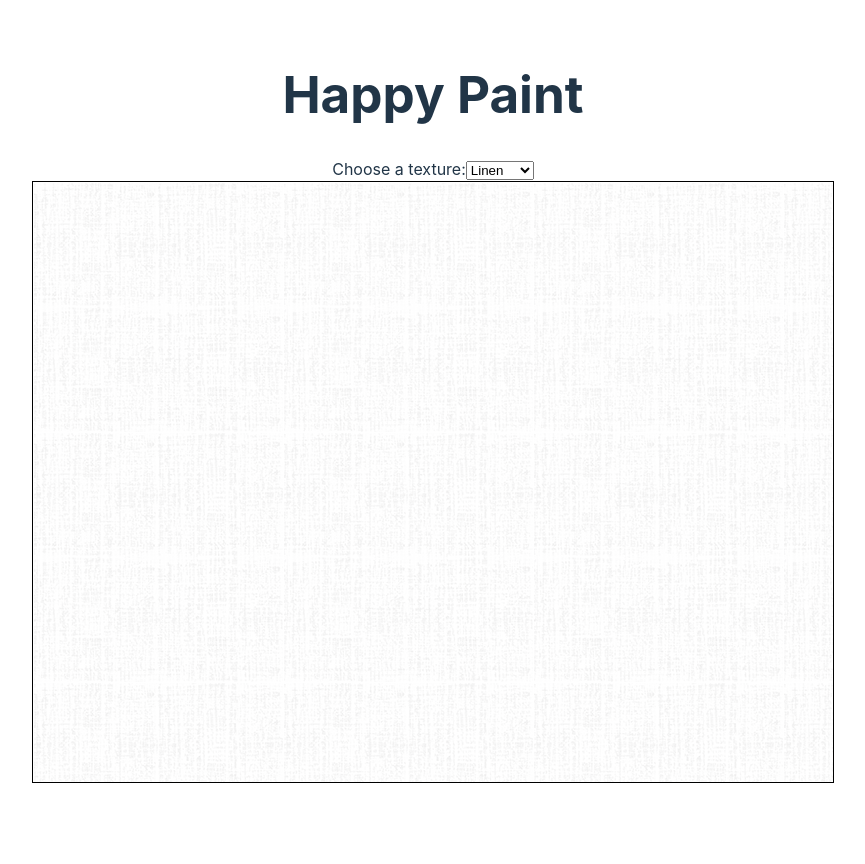
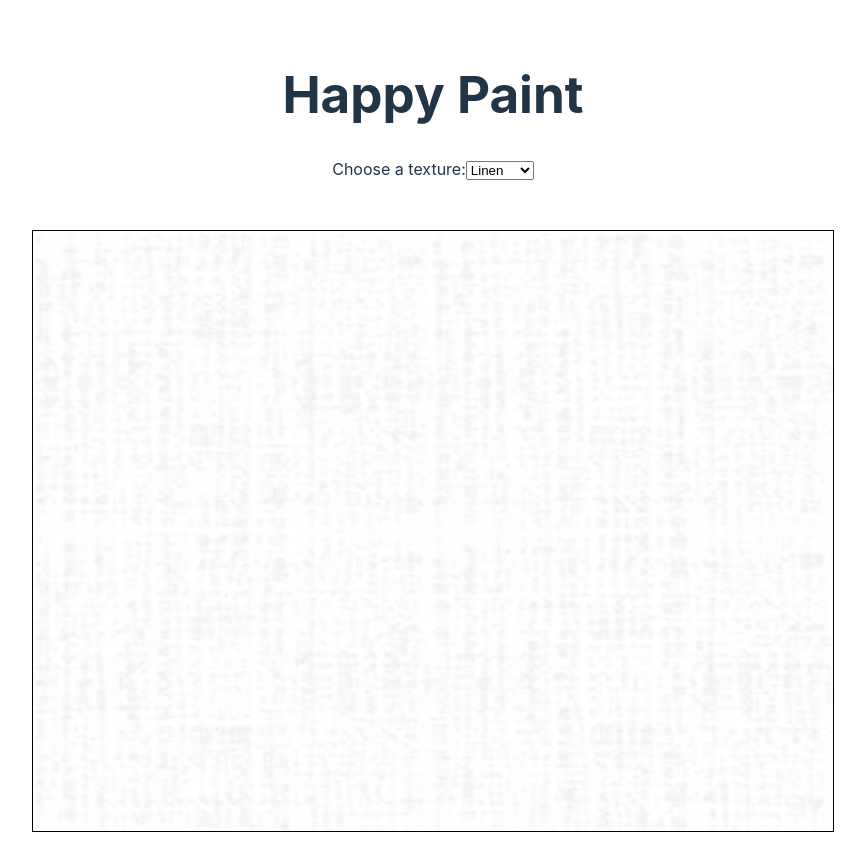
Before and after one commit to craigcampbell/happypaint, a React (Vite) app: page / in a window 1280 px wide. Shown: the top 864 px of the page, without its empty margins (207-1072 px from the left). Before the commit the page ends 821 px from the top, so only its background shows below. Built offline with nearby package versions, Linux system fonts and the light colour scheme.

Commit message:
added texture change functionality

```diff
--- a/src/App.jsx
+++ b/src/App.jsx
@@ -6,6 +6,7 @@ import canvasTexture from "/canvas.png";
 
 function App() {
   const canvasRef = useRef(null);
+  const textureRef = useRef(null);
   const canvasTextures = [
     {
       name: "Linen",
@@ -23,13 +24,21 @@ function App() {
 
   useEffect(() => {
     const canvas = canvasRef.current;
+    const texture = textureRef.current;
     const context = canvas.getContext("2d");
     const img = new Image();
+    const textureCtx = texture.getContext("2d");
     img.src = selectedTexture;
     img.onload = () => {
-      const pattern = context.createPattern(img, "repeat");
-      context.fillStyle = pattern;
-      context.fillRect(0, 0, canvas.width, canvas.height);
+      // Save the current state of the drawing
+      const imageData = context.getImageData(0, 0, canvas.width, canvas.height);
+
+      // Clear the texture canvas and apply the new texture
+      textureCtx.clearRect(0, 0, texture.width, texture.height);
+      textureCtx.drawImage(img, 0, 0, texture.width, texture.height);
+
+      // Restore the drawing
+      context.putImageData(imageData, 0, 0);
     };
 
     let painting = false;
@@ -107,6 +116,7 @@ canvas.addEventListener('mousemove', draw);
           onChange={handleTextureChange}
           value={selectedTexture}
         >
+          <br/>
           {canvasTextures.map((texture) => (
             <option key={texture.name} value={texture.file}>
               {texture.name}
@@ -114,12 +124,20 @@ canvas.addEventListener('mousemove', draw);
           ))}
         </select>
       </div>
+      <div className="canvas-container">
       <canvas
         ref={canvasRef}
         width={800}
         height={600}
-        style={{ border: "1px solid black" }}
+        style={{ border: "1px solid black", zIndex: 2, position: "absolute"}}
       ></canvas>
+      <canvas
+        ref={textureRef}
+        width={800}
+        height={600}
+        style={{ border: "1px solid black", zIndex: 1, position: "absolute"}}
+      ></canvas>
+      </div>
     </>
   );
 }
--- a/src/index.css
+++ b/src/index.css
@@ -36,6 +36,19 @@ h1 {
   line-height: 1.1;
 }
 
+.canvas-container {
+  position: relative;
+  display: block;
+  height:700px;
+}
+
+canvas {
+  position: absolute;
+  top: 50%;
+  left: 50%;
+  transform: translate(-50%, -50%);
+}
+
 button {
   border-radius: 8px;
   border: 1px solid transparent;
```
